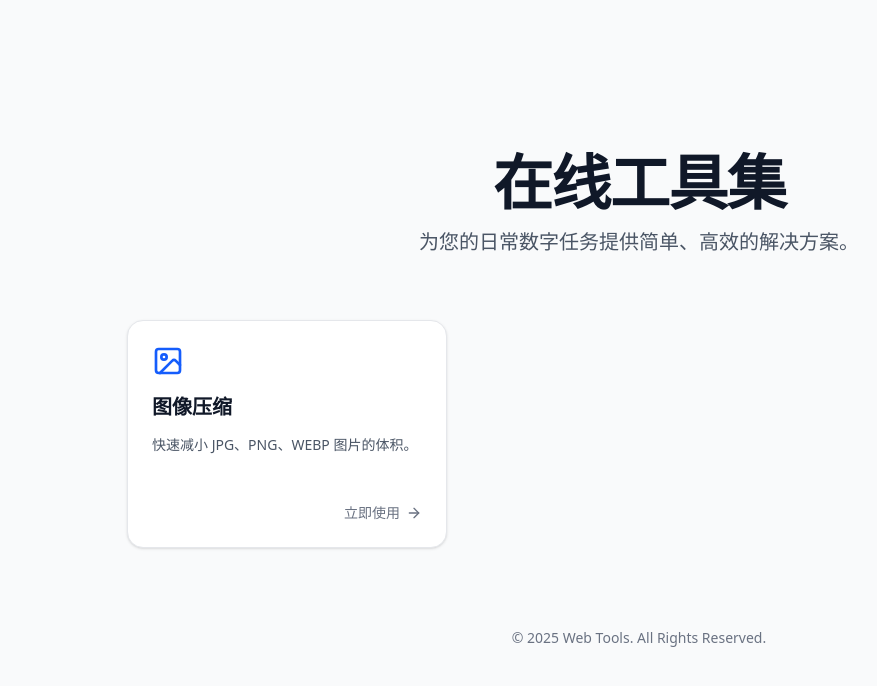
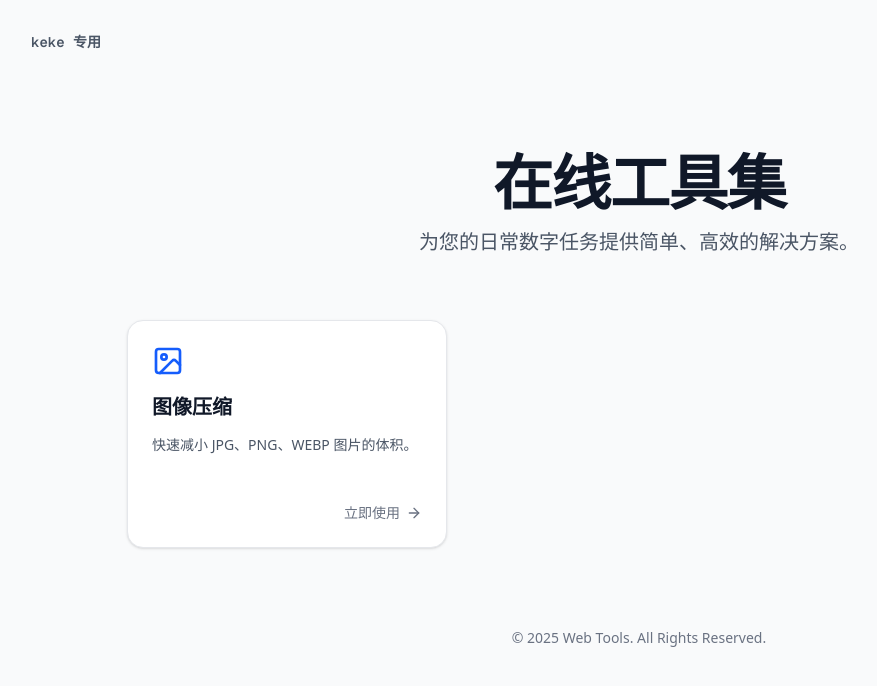
Before and after one commit to strzhao/little-bee, a Next.js app: page / in a window 1280 px wide. Shown: the top 686 px of the page, without its empty margins (1-878 px from the left). Built offline with nearby package versions, Linux system fonts and the light colour scheme.

Commit message:
feat: Add text logo to homepage
- Adds a text-based logo "keke 专用" to the top-left of the homepage.

- Fixes a JSX syntax error caused by a missing closing tag in a previous modification.

```diff
--- a/app/page.tsx
+++ b/app/page.tsx
@@ -25,7 +25,13 @@ const tools = [
 // 2. 创建主页组件
 export default function HomePage() {
   return (
-    <main className="flex flex-col items-center justify-center min-h-screen bg-gray-50 dark:bg-gray-900 p-4 sm:p-6 md:p-8">
+    <main className="min-h-screen bg-gray-50 dark:bg-gray-900">
+      <div className="absolute top-0 left-0 w-full p-4 sm:p-6 md:p-8">
+        <div className="font-mono text-sm font-semibold text-gray-600 dark:text-gray-300">
+          keke 专用
+        </div>
+      </div>
+      <div className="flex flex-col items-center justify-center min-h-screen p-4 sm:p-6 md:p-8">
         {/* 标题区域 */}
         <div className="text-center mb-12 md:mb-16">
           <h1 className="text-4xl sm:text-5xl md:text-6xl font-extrabold tracking-tight text-gray-900 dark:text-gray-100">
@@ -68,6 +74,7 @@ export default function HomePage() {
         <footer className="mt-20 text-center text-gray-500 dark:text-gray-400 text-sm">
           <p>© {new Date().getFullYear()} Web Tools. All Rights Reserved.</p>
         </footer>
+      </div>
     </main>
   );
 }
```
Lines whose indentation alone changed are shown as unchanged.
